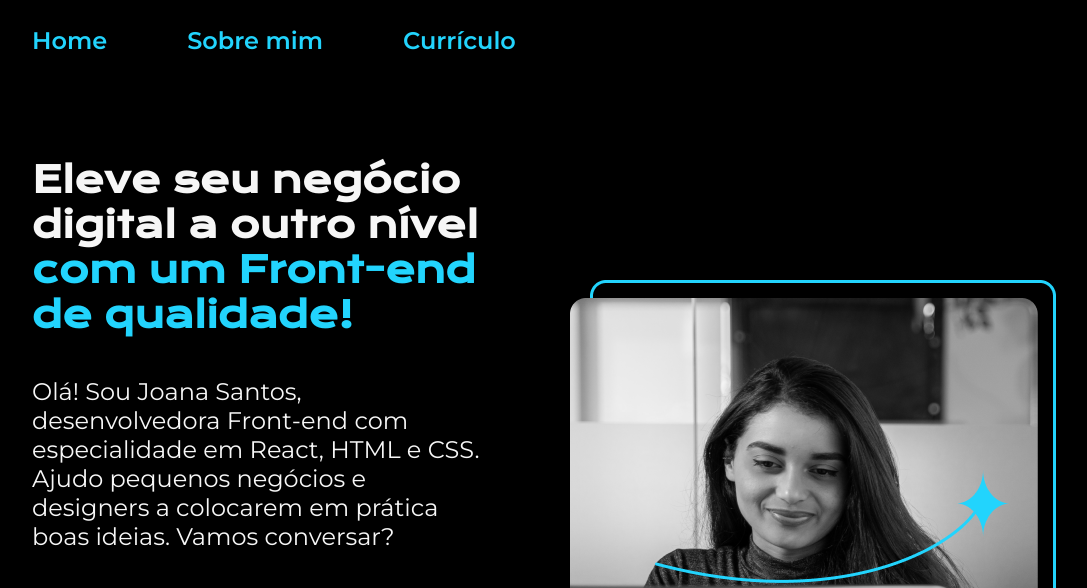
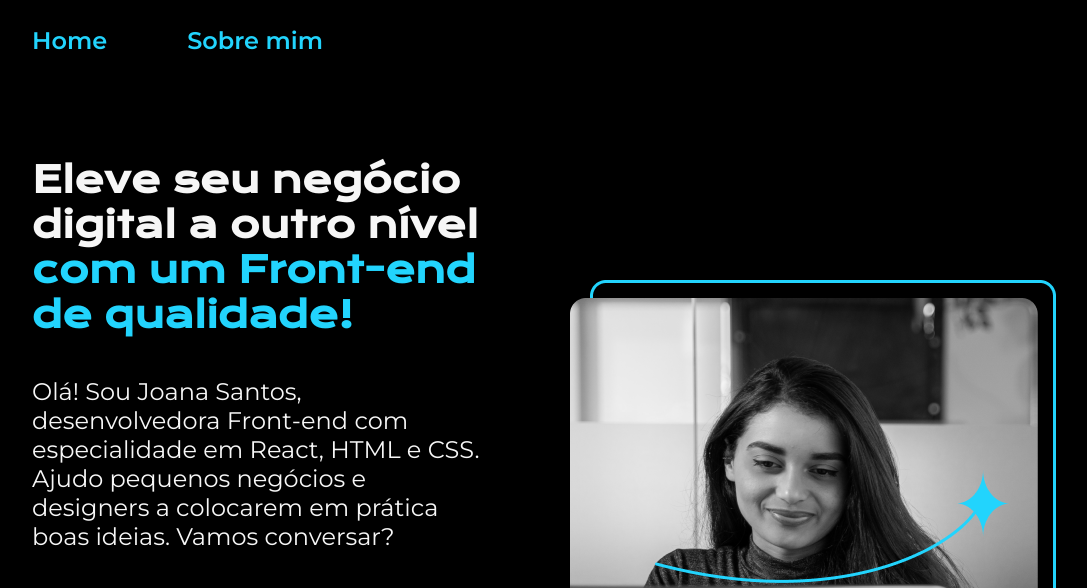
Before and after one commit to Ma7eusAlves/portfolio, a plain HTML site: page index.html in a window 1280 px wide. Shown: the top 588 px of the page, without its empty margins (96-1183 px from the left). Drawn offline with nearby package versions, Linux system fonts and the light colour scheme.

Commit message:
Update index.html

```diff
--- a/index.html
+++ b/index.html
@@ -19,9 +19,7 @@
 
                 Sobre mim</a>
 
-            <a class="cabecalho__menu__link" href="curriculo.html">
 
-                Currículo</a>
 
 
         </nav>
```
